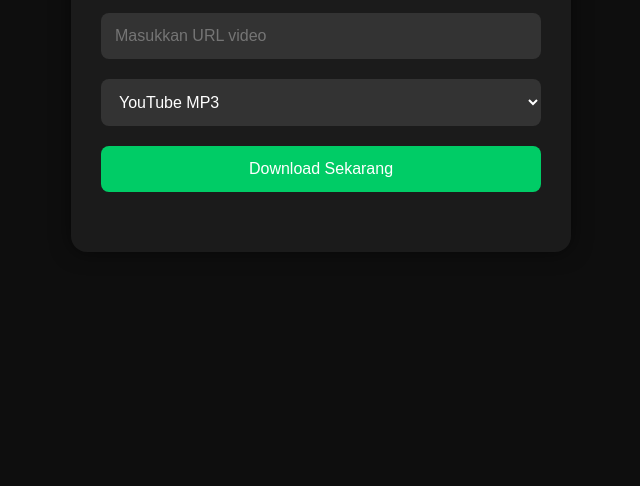
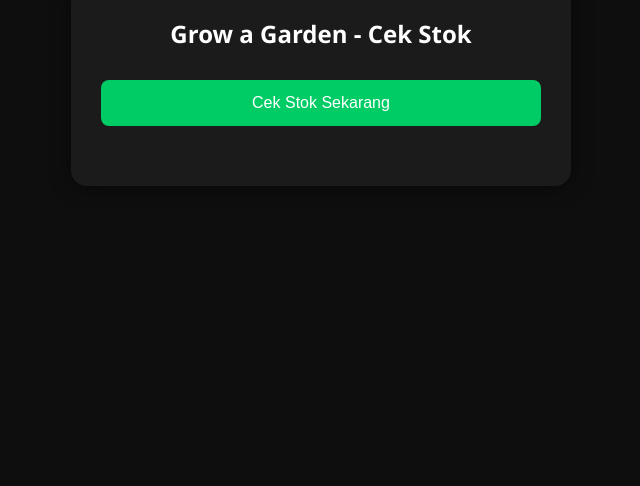
Before and after one commit to ArcZ0911/web111111, a plain HTML site: page index.html in a window 1280 px wide. Shown: the part 314-800 px from the top of the page, without its empty margins (319-959 px from the left). Drawn offline with Linux system fonts and the light colour scheme.

Commit message:
Update index.html

```diff
--- a/index.html
+++ b/index.html
@@ -3,7 +3,7 @@
 <head>
   <meta charset="UTF-8">
   <meta name="viewport" content="width=device-width, initial-scale=1.0">
-  <title>Multi Downloader</title>
+  <title>Grow a Garden - Stok Checker</title>
   <style>
     * { margin: 0; padding: 0; box-sizing: border-box; }
     body {
@@ -30,19 +30,13 @@
       margin-bottom: 20px;
       font-size: 24px;
     }
-    input, select, button {
+    button {
       width: 100%;
       padding: 14px;
       margin: 10px 0;
       font-size: 16px;
       border: none;
       border-radius: 8px;
-    }
-    input, select {
-      background: #333;
-      color: white;
-    }
-    button {
       background: #00cc66;
       color: white;
       cursor: pointer;
@@ -59,78 +53,55 @@
       from {opacity: 0; transform: translateY(20px);}
       to {opacity: 1; transform: translateY(0);}
     }
+    ul {
+      margin-top: 10px;
+      list-style: none;
+      padding-left: 0;
+    }
+    li {
+      background: #2a2a2a;
+      margin: 5px 0;
+      padding: 10px;
+      border-radius: 6px;
+    }
   </style>
 </head>
 <body>
   <div class="container">
-    <h1>Multi Downloader</h1>
-    <input type="text" id="url" placeholder="Masukkan URL video">
-    <select id="type">
-      <option value="ytmp3">YouTube MP3</option>
-      <option value="ytmp4">YouTube MP4</option>
-      <option value="short">YouTube Shorts</option>
-      <option value="tiktok">TikTok</option>
-      <option value="instagram">Instagram</option>
-    </select>
-    <button onclick="downloadNow()">Download Sekarang</button>
+    <h1>Grow a Garden - Cek Stok</h1>
+    <button onclick="cekStok()">Cek Stok Sekarang</button>
     <div class="result" id="result"></div>
   </div>
 
   <script>
     const API_KEY = "mg-esy41h2MenAghpPFnybkFEcnRlI2Bdb0";
 
-    async function fetchRealDownloadURL(type, videoUrl) {
-      const endpoints = {
-        ytmp3: "https://api.maelyn.sbs/api/ytmp3",
-        ytmp4: "https://api.maelyn.sbs/api/youtube/video",
-        short: "https://api.maelyn.sbs/api/ytshort",
-        tiktok: "https://api.maelyn.sbs/api/tiktok",
-        instagram: "https://api.maelyn.sbs/api/instagram"
-      };
+    async function cekStok() {
+      const result = document.getElementById("result");
+      result.innerHTML = "⏳ Mengambil data stok...";
 
-      const endpoint = endpoints[type];
-      if (!endpoint) throw new Error("Tipe tidak valid");
-
-      const response = await fetch(`${endpoint}?url=${encodeURIComponent(videoUrl)}`, {
+      try {
+        const response = await fetch("https://api.maelyn.sbs/api/roblox/growagarden/stock", {
           method: "GET",
           headers: {
             "mg-apikey": API_KEY
           }
         });
 
-      const result = await response.json();
+        const data = await response.json();
 
-      if (result.status && result.result && result.result.url) {
-        return result.result.url;
+        if (data.status && data.result) {
+          let output = "<h3>📦 Stok Saat Ini:</h3><ul>";
+          for (const [item, jumlah] of Object.entries(data.result)) {
+            output += `<li><strong>${item}</strong>: ${jumlah}</li>`;
+          }
+          output += "</ul>";
+          result.innerHTML = output;
         } else {
-        throw new Error("Gagal mengambil URL unduhan");
+          throw new Error("Gagal mengambil data stok.");
         }
-    }
-
-    async function downloadNow() {
-      const url = document.getElementById("url").value;
-      const type = document.getElementById("type").value;
-      const result = document.getElementById("result");
-
-      if (!url) {
-        result.innerHTML = "<span style='color: red;'>URL tidak boleh kosong</span>";
-        return;
-      }
-
-      result.innerHTML = "⏳ Memproses...";
-
-      try {
-        const downloadUrl = await fetchRealDownloadURL(type, url);
-        const a = document.createElement('a');
-        a.href = downloadUrl;
-        a.download = '';
-        a.style.display = 'none';
-        document.body.appendChild(a);
-        a.click();
-        document.body.removeChild(a);
-        result.innerHTML = `<span style='color: lightgreen;'>Download dimulai.</span>`;
-      } catch (err) {
-        result.innerHTML = `<span style='color: red;'>${err.message}</span>`;
+      } catch (error) {
+        result.innerHTML = `<span style='color: red;'>${error.message}</span>`;
       }
     }
   </script>
```
Lines whose indentation alone changed are shown as unchanged.
